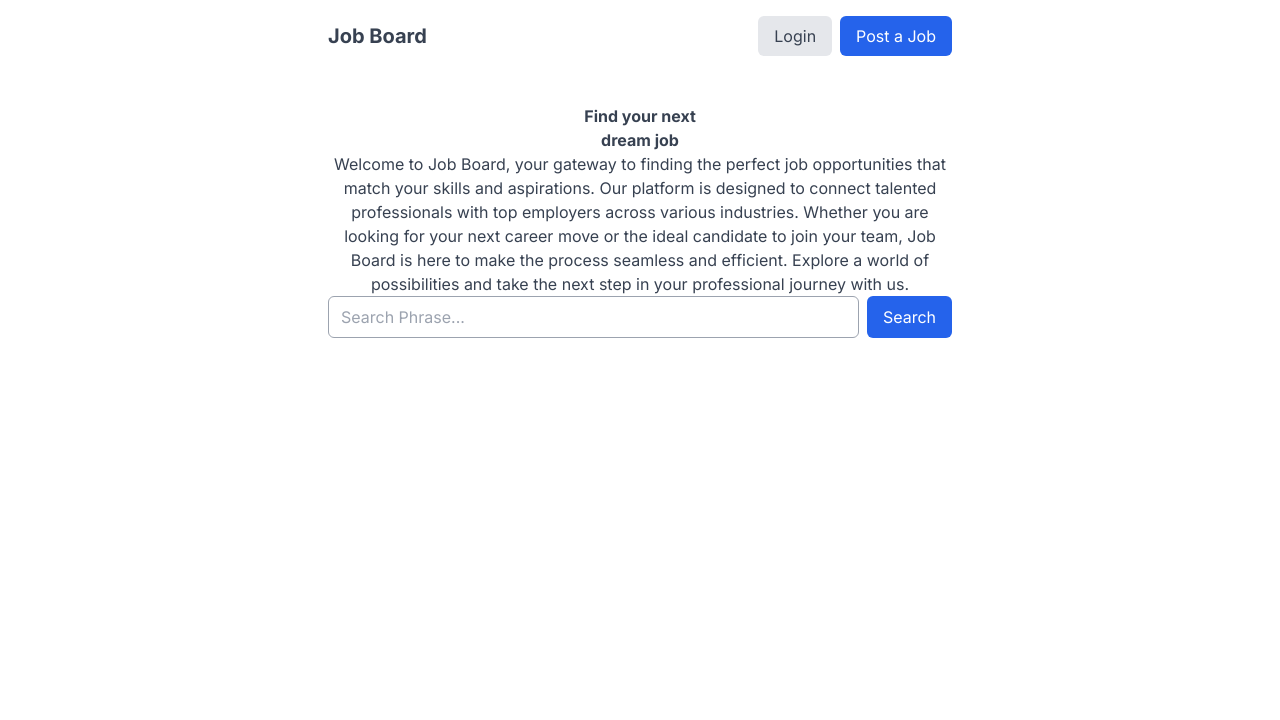
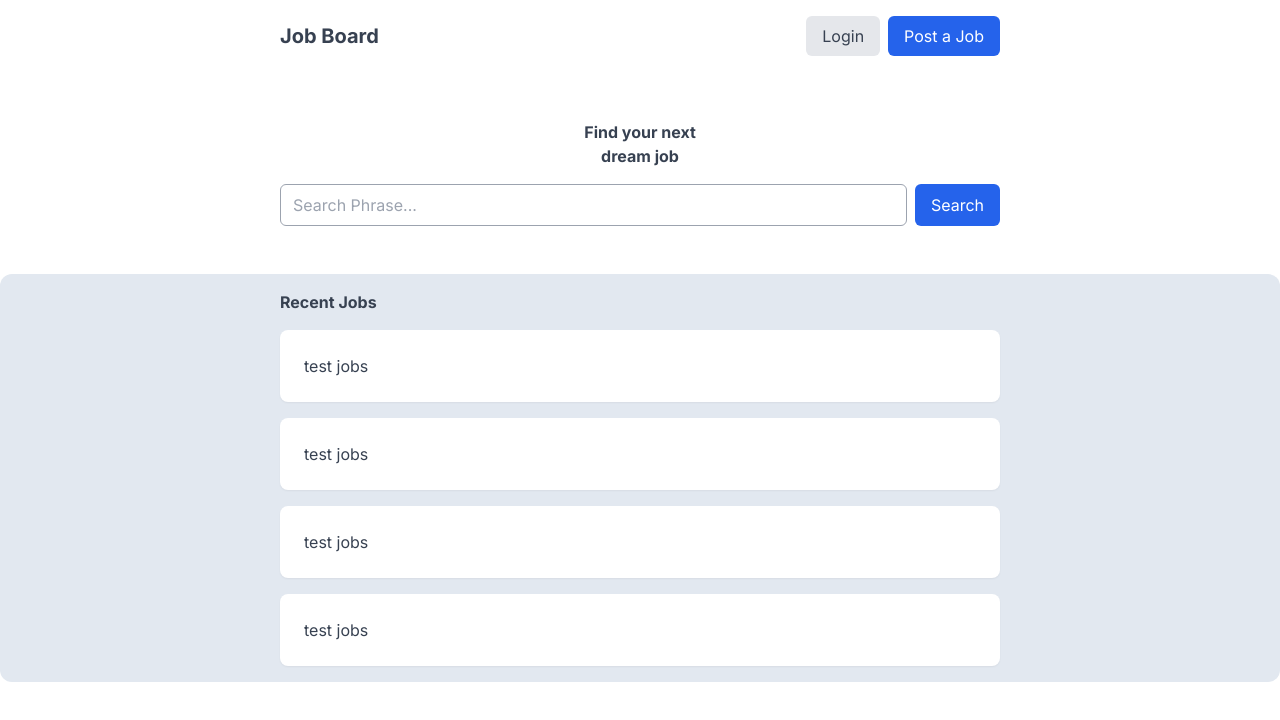
Before and after one commit to spriveen/Job-Board-App-with-Next.js, a Next.js app in the folder job-board-app-with-nextjs/: page / in a window 1280 px wide. Shown: the top 720 px of the page. Built offline with nearby package versions, Linux system fonts and the light colour scheme.

Commit message:
update JobRow.tsx

```diff
--- a/job-board-app-with-nextjs/src/app/components/Header.tsx
+++ b/job-board-app-with-nextjs/src/app/components/Header.tsx
@@ -3,7 +3,7 @@ import Link from "next/link";
 export default function Header() {
   return (
     <header>
-      <div className="flex items-center justify-between mx-auto">
+      <div className=" container flex items-center justify-between mx-auto my-4">
         <Link href={'/'} className="font-bold text-xl">Job Board</Link>
         <nav className="flex gap-2 *:py-2 *:px-4 *:rounded-md">
           <Link className="bg-gray-200" href={'/login'}>Login</Link>
--- a/job-board-app-with-nextjs/src/app/components/Hero.tsx
+++ b/job-board-app-with-nextjs/src/app/components/Hero.tsx
@@ -1,13 +1,18 @@
     export default function Hero(){
     return (
-        <section className="py-12">
+        <section className=" container py-12">
         <h1 className="text- font-bold text-center">
          Find your next<br/> dream job
         </h1>
-        <p className="text-center text-gray-700">
-        Welcome to Job Board, your gateway to finding the perfect job opportunities that match your skills and aspirations. Our platform is designed to connect talented professionals with top employers across various industries. Whether you are looking for your next career move or the ideal candidate to join your team, Job Board is here to make the process seamless and efficient. Explore a world of possibilities and take the next step in your professional journey with us.
-        </p>
-        <form className="flex gap-2">
+
+       {/*
+<p className="text-center text-gray-700 mt-2 max-w-md mx-auto">
+    Welcome to Job Board, your gateway to finding the perfect job opportunities that match your skills and aspirations. Our platform is designed to connect talented professionals with top employers across various industries. Whether you are looking for your next career move or the ideal candidate to join your team, Job Board is here to make the process seamless and efficient. Explore a world of possibilities and take the next step in your professional journey with us.
+</p>
+*/}
+
+
+        <form className="flex gap-2 mt-4">
             <input
             type="search"
              className="border border-gray-400 w-full py-2 px-3 rounded-md"
--- /dev/null
+++ b/job-board-app-with-nextjs/src/app/components/JobRow.tsx
@@ -0,0 +1,6 @@
+export default function JobRow(){
+    return(
+        <>
+        </>
+    )
+}
--- /dev/null
+++ b/job-board-app-with-nextjs/src/app/components/Jobs.tsx
@@ -0,0 +1,18 @@
+export default function Jobs() {
+    return (
+        <div className="bg-slate-200 py-4 rounded-xl ">
+         <div className="container">
+         <h2 className="font-bold mb-4">Recent Jobs</h2>
+
+
+         <div className="flex flex-col gap-4">
+         <div className="bg-white p-6 rounded-lg shadow-sm">test jobs</div>
+         <div className="bg-white p-6 rounded-lg shadow-sm">test jobs</div>
+         <div className="bg-white p-6 rounded-lg shadow-sm">test jobs</div>
+         <div className="bg-white p-6 rounded-lg shadow-sm">test jobs</div>
+         </div>
+
+         </div>
+         </div>
+    );
+}
--- a/job-board-app-with-nextjs/src/app/layout.tsx
+++ b/job-board-app-with-nextjs/src/app/layout.tsx
@@ -20,12 +20,9 @@ export default function RootLayout({
   return (
     <html lang="en">
       <body className={inter.className}>
-        <main className="py-4 px-6  max-w-2xl mx-auto">
         <Header />
         {children}
-        </main>
-
-      </body>
+         </body>
     </html>
   );
 }
--- a/job-board-app-with-nextjs/src/app/page.tsx
+++ b/job-board-app-with-nextjs/src/app/page.tsx
@@ -1,11 +1,16 @@
 import Hero from "./components/Hero";
+import Jobs from "./components/Jobs";
 
 
 
 export default function Home() {
   return (
+    <>
+     <Hero />
+     <Jobs />
+    </>
 
-    <Hero />
+
 
   );
 }
--- a/job-board-app-with-nextjs/tailwind.config.ts
+++ b/job-board-app-with-nextjs/tailwind.config.ts
@@ -15,6 +15,10 @@ const config: Config = {
         '2xl': '768px',
 
       },
+      center: true,
+      padding: {
+        DEFAULT:'1.5rem',
+      }
     },
     extend: {
       backgroundImage: {
```
